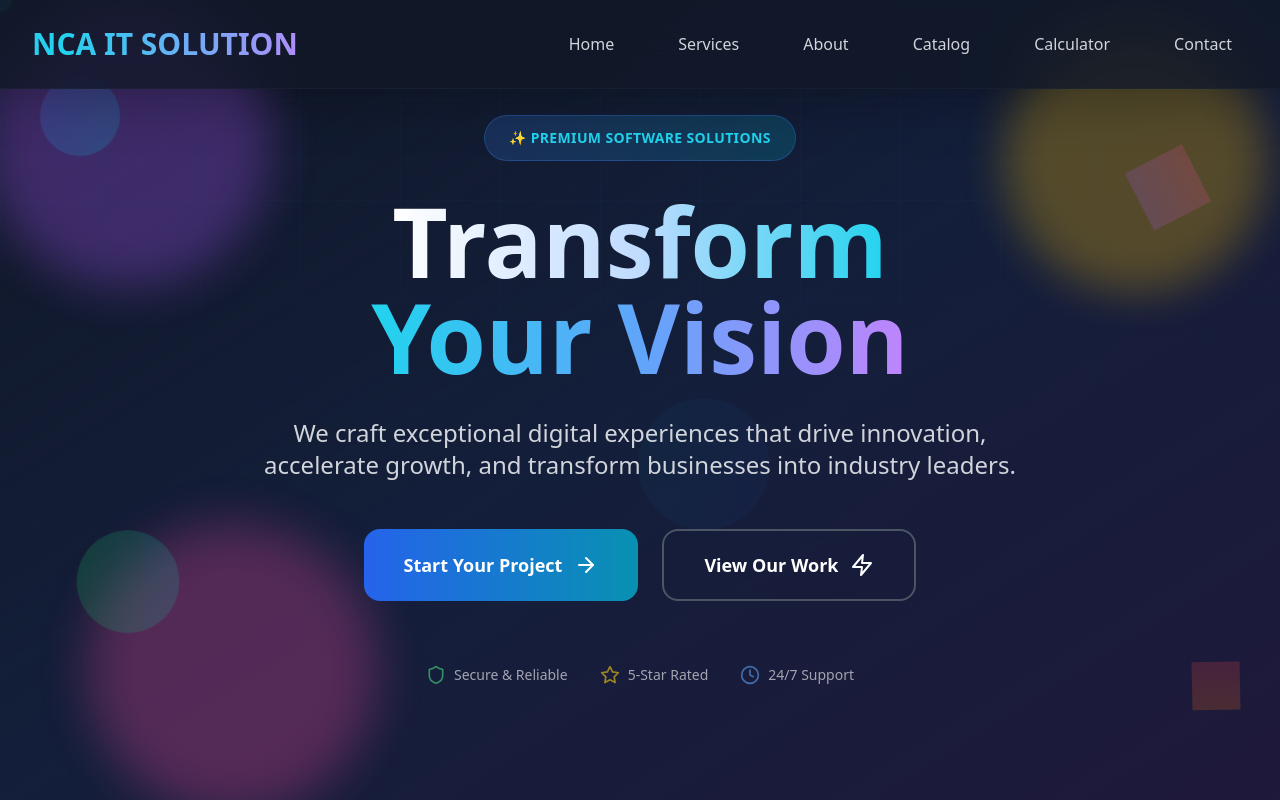
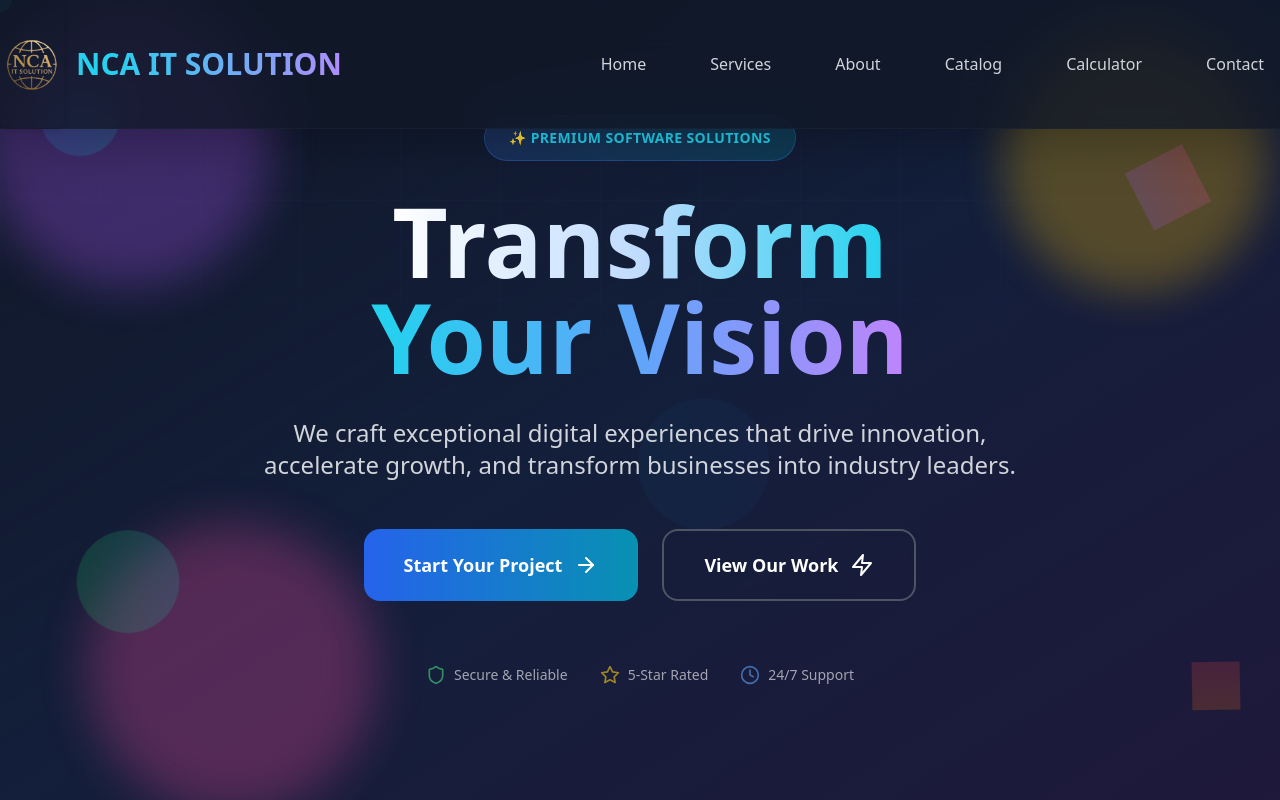
Before and after one commit to NcaItSolution/Software-Dev-Web, a React (Vite) app: page / in a window 1280 px wide. Shown: the top 800 px of the page. Built offline with nearby package versions, Linux system fonts and the light colour scheme.

Commit message:
adding logo

```diff
--- a/src/App.tsx
+++ b/src/App.tsx
@@ -24,6 +24,8 @@ import {
   Lightbulb,
   Heart
 } from 'lucide-react';
+
+import Logo from './img/logoN.png'
 
 emailjs.init("aulivm-QzwvgreNVF");
 
@@ -207,10 +209,18 @@ function App() {
 
       {/* Enhanced Navigation */}
       <nav className="fixed top-0 left-0 z-50 w-full bg-gray-900/80 backdrop-blur-xl border-b border-gray-800/50 shadow-2xl">
-  <div className="max-w-7xl mx-auto px-4 sm:px-6 lg:px-8">
-    <div className="flex justify-between items-center py-6">
+        <div className="max-w-7xl mx-auto px-0   sm:px-6 lg:px-0">
+          <div className="flex justify-between items-center py-0">
+            {/* Logo + Header Name */}
+            <div className="flex items-center space-x-3">
+              <img
+                src={Logo} // 🔹 replace with your logo path
+                alt="NCA IT Solution Logo"
+                className="w-16 h-18 rounded-lg shadow-md"
+              />
               <div className="text-3xl font-bold bg-gradient-to-r from-blue-400 via-cyan-400 to-purple-400 bg-clip-text text-transparent animate-gradient-x">
                 NCA IT SOLUTION
+              </div>
             </div>
 
             {/* Desktop Menu */}
@@ -255,6 +265,7 @@ function App() {
           </div>
         )}
       </nav>
+
 
       {/* Enhanced Hero Section */}
       <section id="home" className="relative z-10 min-h-screen flex items-center justify-center px-4">
```
Also changed, not shown: src/img/logoN.png (added). Lines whose indentation alone changed are shown as unchanged.
